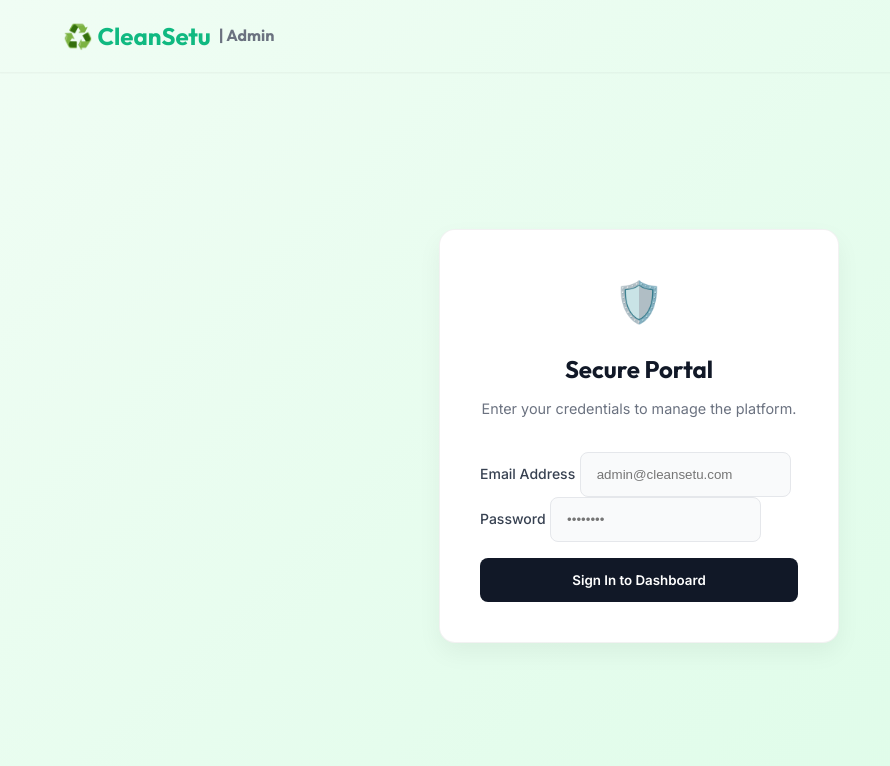
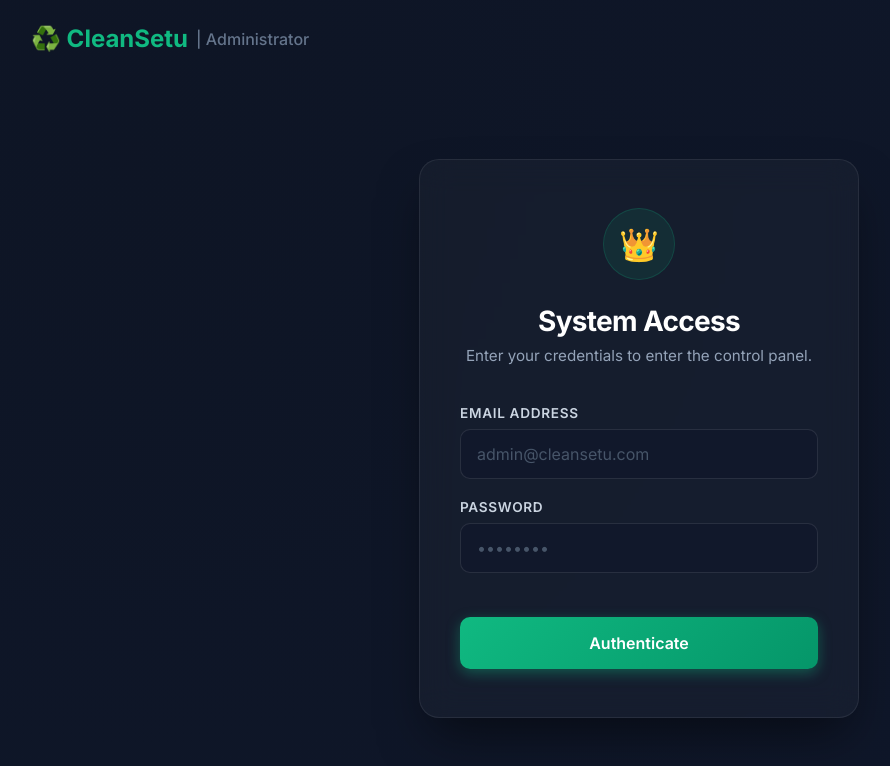
Before and after one commit to mishrakartik565656/SpecStarks, a website built with Vite: page Admin/index.html in a window 1280 px wide. Shown: the whole page, without its empty margins (1-891 px from the left). Built offline with nearby package versions, Linux system fonts and the light colour scheme.

Commit message:
upgraded admin login to premium dark glassmorphism UI

```diff
--- a/Admin/index.html
+++ b/Admin/index.html
@@ -3,15 +3,33 @@
 <head>
   <meta charset="UTF-8">
   <meta name="viewport" content="width=device-width, initial-scale=1.0">
-  <title>Admin Login - CleanSetu</title>
-  <link rel="stylesheet" href="../css/global.css">
-  <link rel="stylesheet" href="../css/landing.css">
+  <link href="https://fonts.googleapis.com/css2?family=Inter:wght@400;500;600;700&display=swap" rel="stylesheet">
   <style>
+    * {
+      box-sizing: border-box;
+      font-family: 'Inter', sans-serif;
+    }
     body {
-      background: linear-gradient(135deg, #f0fdf4 0%, #dcfce7 100%);
+      margin: 0;
+      background: radial-gradient(circle at 10% 20%, rgb(14, 21, 37) 0%, rgb(15, 23, 42) 90%);
       min-height: 100vh;
       display: flex;
       flex-direction: column;
+      color: #f8fafc;
+    }
+    .navbar {
+      padding: 1.5rem 2rem;
+      display: flex;
+      align-items: center;
+    }
+    .logo {
+      color: #10b981;
+      text-decoration: none;
+      font-weight: 700;
+      font-size: 1.5rem;
+      display: flex;
+      align-items: center;
+      gap: 0.5rem;
     }
     .login-wrapper {
       flex: 1;
@@ -21,73 +39,112 @@
       padding: 2rem;
     }
     .admin-card {
-      background: #ffffff;
-      border-radius: 16px;
-      padding: 2.5rem;
+      background: rgba(255, 255, 255, 0.03);
+      backdrop-filter: blur(16px);
+      -webkit-backdrop-filter: blur(16px);
+      border-radius: 20px;
+      padding: 3rem 2.5rem;
       width: 100%;
-      max-width: 400px;
-      box-shadow: 0 10px 25px rgba(0, 0, 0, 0.05);
-      border: 1px solid rgba(0,0,0,0.05);
+      max-width: 440px;
+      box-shadow: 0 25px 50px -12px rgba(0, 0, 0, 0.5);
+      border: 1px solid rgba(255, 255, 255, 0.08);
       text-align: center;
+    }
+    .avatar-icon {
+      background: rgba(16, 185, 129, 0.1);
+      width: 72px;
+      height: 72px;
+      border-radius: 50%;
+      display: flex;
+      align-items: center;
+      justify-content: center;
+      margin: 0 auto 1.5rem auto;
+      font-size: 2rem;
+      border: 1px solid rgba(16, 185, 129, 0.2);
     }
     .admin-card h2 {
       font-weight: 700;
-      color: #111827;
-      margin-bottom: 0.5rem;
+      font-size: 1.75rem;
+      color: #ffffff;
+      margin: 0 0 0.5rem 0;
+      letter-spacing: -0.025em;
     }
     .admin-card p {
-      color: #6b7280;
-      font-size: 0.9rem;
-      margin-bottom: 2rem;
+      color: #94a3b8;
+      font-size: 0.95rem;
+      margin: 0 0 2.5rem 0;
+    }
+    .form-group {
+      margin-bottom: 1.25rem;
+      text-align: left;
+    }
+    .form-group label {
+      display: block;
+      font-size: 0.85rem;
+      font-weight: 600;
+      color: #cbd5e1;
+      margin-bottom: 0.5rem;
+      text-transform: uppercase;
+      letter-spacing: 0.05em;
     }
     .form-control {
-      background: #f9fafb;
-      border: 1px solid #e5e7eb;
+      width: 100%;
+      background: rgba(15, 23, 42, 0.6);
+      border: 1px solid rgba(255, 255, 255, 0.1);
       padding: 0.875rem 1rem;
-      border-radius: 8px;
-      transition: all 0.2s;
+      border-radius: 10px;
+      color: #ffffff;
+      font-size: 1rem;
+      transition: all 0.3s ease;
+    }
+    .form-control::placeholder {
+      color: #475569;
     }
     .form-control:focus {
-      background: #ffffff;
-      border-color: var(--primary);
-      box-shadow: 0 0 0 3px rgba(34, 197, 94, 0.1);
-    }
-    .form-group label {
-      font-size: 0.875rem;
-      font-weight: 500;
-      color: #374151;
-      margin-bottom: 0.4rem;
-      text-align: left;
+      outline: none;
+      background: rgba(15, 23, 42, 0.8);
+      border-color: #10b981;
+      box-shadow: 0 0 0 4px rgba(16, 185, 129, 0.15);
     }
     .btn-login {
-      background: #111827;
+      background: linear-gradient(135deg, #10b981 0%, #059669 100%);
       color: #ffffff;
-      padding: 0.875rem;
-      border-radius: 8px;
+      padding: 1rem;
+      border-radius: 10px;
       font-weight: 600;
-      transition: background 0.2s;
+      font-size: 1rem;
       border: none;
       cursor: pointer;
+      width: 100%;
+      margin-top: 1.5rem;
+      transition: all 0.3s ease;
+      box-shadow: 0 4px 14px 0 rgba(16, 185, 129, 0.39);
     }
     .btn-login:hover {
-      background: #374151;
+      transform: translateY(-2px);
+      box-shadow: 0 6px 20px rgba(16, 185, 129, 0.4);
+    }
+    .btn-login:disabled {
+      opacity: 0.7;
+      cursor: not-allowed;
+      transform: none;
     }
   </style>
 </head>
 <body>
-  <nav class="navbar" style="background: transparent; border-bottom: none;">
-    <div class="container nav-container">
-      <a href="../index.html" class="logo">♻️ CleanSetu <span style="font-size: 1rem; color: #6b7280;">| Admin</span></a>
-    </div>
+  <nav class="navbar">
+    <a href="../index.html" class="logo">
+      ♻️ CleanSetu <span style="font-size: 1rem; color: #64748b; font-weight: 500;">| Administrator</span>
+    </a>
   </nav>
 
   <div class="login-wrapper">
     <div class="admin-card">
-      <div style="font-size: 2.5rem; margin-bottom: 1rem;">🛡️</div>
-      <h2>Secure Portal</h2>
-      <p>Enter your credentials to manage the platform.</p>
+      <div class="avatar-icon">👑</div>
+      <h2>System Access</h2>
+      <p>Enter your credentials to enter the control panel.</p>
 
-      <form id="admin-login-form" style="text-align: left;">
+      <form id="admin-login-form">
         <div class="form-group">
           <label>Email Address</label>
           <input type="email" id="login-email" class="form-control" required placeholder="admin@cleansetu.com">
@@ -96,7 +153,7 @@
           <label>Password</label>
           <input type="password" id="login-password" class="form-control" required placeholder="••••••••">
         </div>
-        <button type="submit" id="login-btn" class="btn-login" style="width: 100%; margin-top: 1rem;">Sign In to Dashboard</button>
+        <button type="submit" id="login-btn" class="btn-login">Authenticate</button>
       </form>
     </div>
   </div>
```
